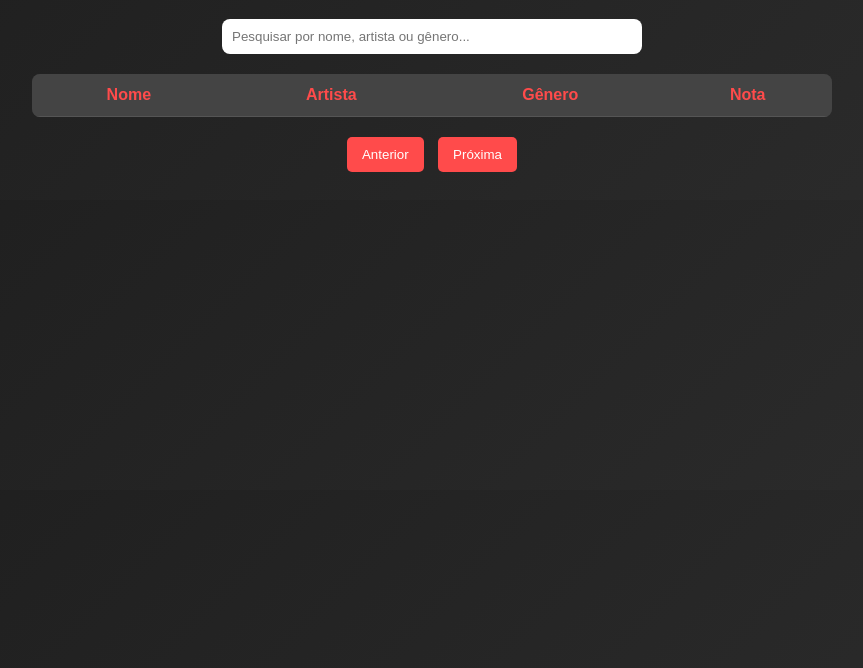
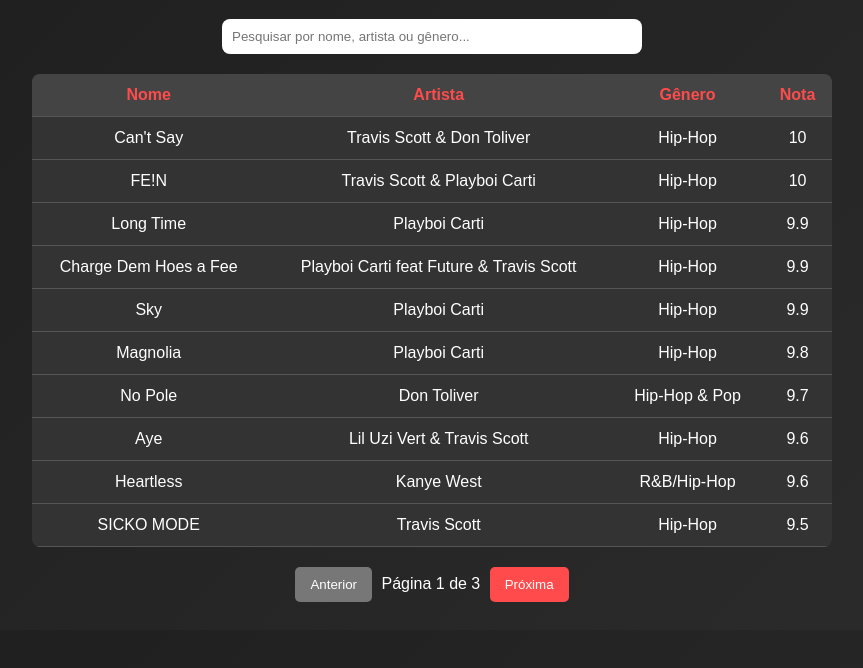
Before and after one commit to bauri-web/music, a plain HTML site: page index.html in a window 1280 px wide. Shown: the part 90-758 px from the top of the page, without its empty margins (208-1071 px from the left). Drawn offline with Linux system fonts and the light colour scheme.

Commit message:
Update index.html

```diff
--- a/index.html
+++ b/index.html
@@ -102,8 +102,8 @@
     { nome: "Open It Up", artista: "Migos", genero: "Hip-Hop", nota: 9.4 },
     { nome: "Thinkin Bout You", artista: "Frank Ocean", genero: "R&B", nota: 9.5 },
     { nome: "No Pole", artista: "Don Toliver", genero: "Hip-Hop & Pop", nota: 9.7 },
-      { nome: "Hard 2 Face Reality", artista: "Justin Bieber", genero: "Pop", nota: 7.8 }
-      { nome: "Ballin'", artista: "Roddy Ricch", genero: "Hip-Hop", nota: 8.9 }
+    { nome: "Hard 2 Face Reality", artista: "Justin Bieber", genero: "Pop", nota: 7.8 },
+    { nome: "Ballin'", artista: "Roddy Ricch", genero: "Hip-Hop", nota: 8.9 },
     { nome: "Deja Vu", artista: "RealestK", genero: "R&B", nota: 8.5 }
   ].sort((a, b) => b.nota - a.nota);
 
```
Lines whose indentation alone changed are shown as unchanged.
